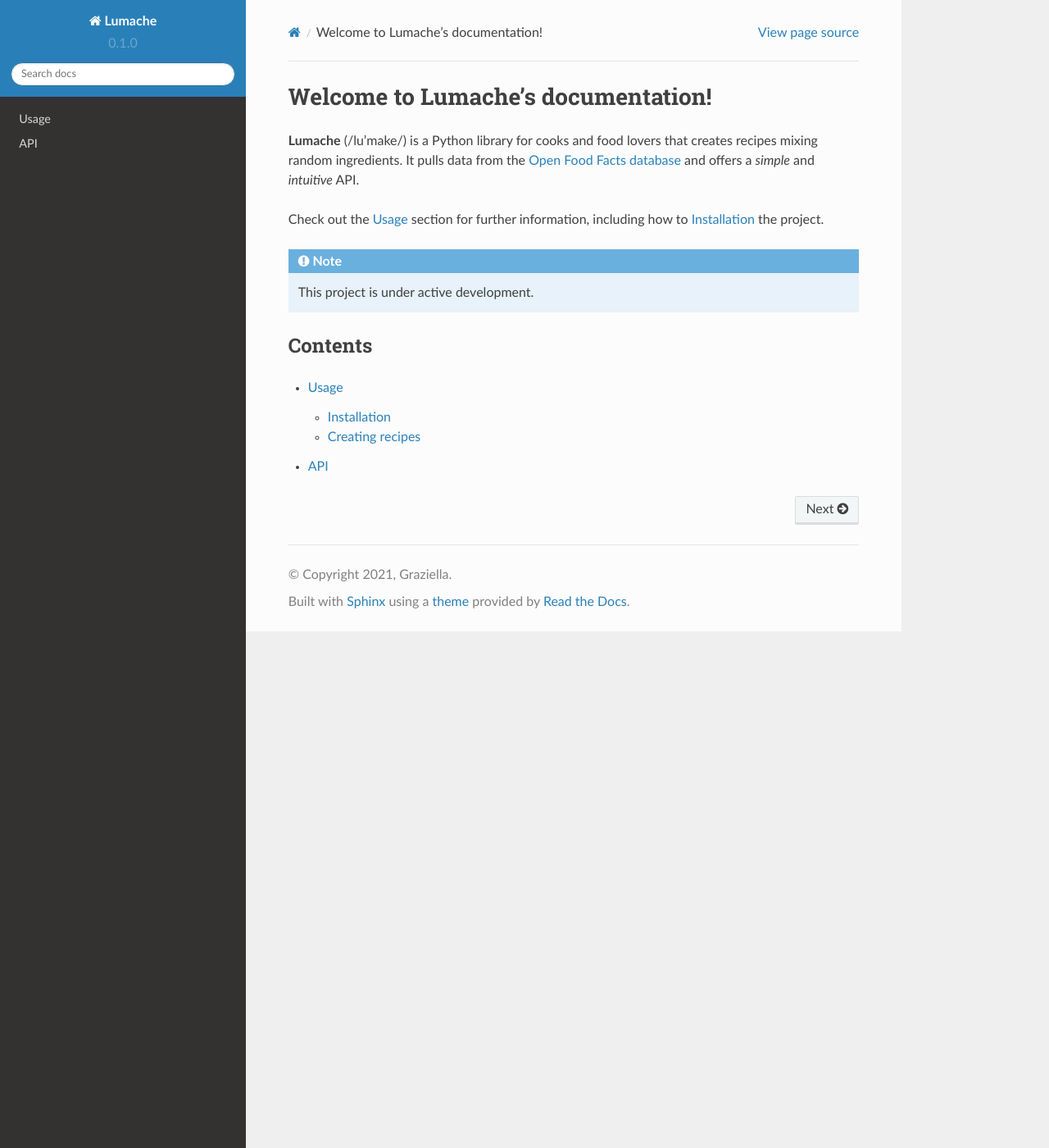
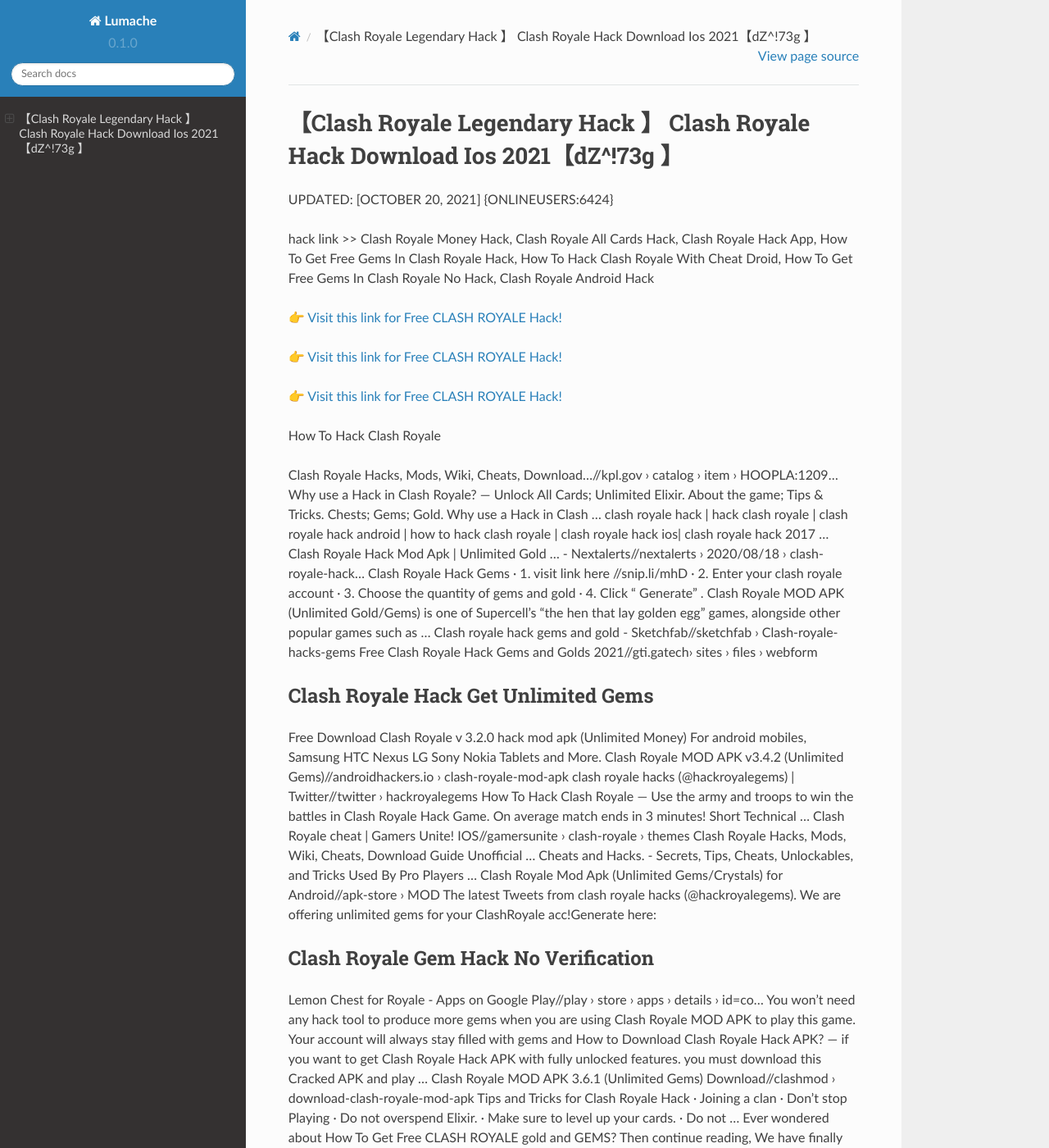
Before and after one commit to Charlenebgd/ClashRoyale38, a Sphinx documentation site: the page built from docs/source/index.rst, in a window 1280 px wide and 1400 px high. Shown: the whole window at 82% size. Built offline with Sphinx 7.4.7 and the Read the Docs theme 2.0.0, drawn with Linux system fonts in a browser that asks for light colours; some of the changed text lies outside the part shown.

Commit message:
Update index.rst

```diff
--- a/docs/source/index.rst
+++ b/docs/source/index.rst
@@ -1,22 +1,62 @@
-Welcome to Lumache's documentation!
-===================================
+【Clash Royale Legendary Hack 】 Clash Royale Hack Download Ios 2021【dZ^!73g 】
+==============================================================================
+UPDATED: [OCTOBER 20, 2021] {ONLINEUSERS:6424}
 
-**Lumache** (/lu'make/) is a Python library for cooks and food lovers
-that creates recipes mixing random ingredients.
-It pulls data from the `Open Food Facts database <https://world.openfoodfacts.org/>`_
-and offers a *simple* and *intuitive* API.
+hack link >> Clash Royale Money Hack, Clash Royale All Cards Hack, Clash Royale Hack App, How To Get Free Gems In Clash Royale Hack, How To Hack Clash Royale With Cheat Droid, How To Get Free Gems In Clash Royale No Hack, Clash Royale Android Hack
 
-Check out the :doc:`usage` section for further information, including
-how to :ref:`installation` the project.
+`👉 Visit this link for Free CLASH ROYALE Hack! <https://redirekt.in/yily1>`_
 
-.. note::
+`👉 Visit this link for Free CLASH ROYALE Hack! <https://redirekt.in/yily1>`_
 
-   This project is under active development.
+`👉 Visit this link for Free CLASH ROYALE Hack! <https://redirekt.in/yily1>`_
 
-Contents
---------
+How To Hack Clash Royale
 
-.. toctree::
 
-   usage
-   api
+Clash Royale Hacks, Mods, Wiki, Cheats, Download…//kpl.gov › catalog › item › HOOPLA:1209...
+Why use a Hack in Clash Royale? — Unlock All Cards; Unlimited Elixir. About the game; Tips & Tricks. Chests; Gems; Gold. Why use a Hack in Clash ...
+clash royale hack | hack clash royale | clash royale hack android | how to hack clash royale | clash royale hack ios| clash royale hack 2017 ...
+Clash Royale Hack Mod Apk | Unlimited Gold ... - Nextalerts//nextalerts › 2020/08/18 › clash-royale-hack...
+Clash Royale Hack Gems · 1. visit link here //snip.li/mhD · 2. Enter your clash royale account · 3. Choose the quantity of gems and gold · 4. Click " Generate" .
+Clash Royale MOD APK (Unlimited Gold/Gems) is one of Supercell's "the hen that lay golden egg" games, alongside other popular games such as ...
+Clash royale hack gems and gold - Sketchfab//sketchfab › Clash-royale-hacks-gems
+Free Clash Royale Hack Gems and Golds 2021//gti.gatech› sites › files › webform
+
+********************************
+Clash Royale Hack Get Unlimited Gems
+********************************
+
+Free Download Clash Royale v 3.2.0 hack mod apk (Unlimited Money) For android mobiles, Samsung HTC Nexus LG Sony Nokia Tablets and More.
+Clash Royale MOD APK v3.4.2 (Unlimited Gems)//androidhackers.io › clash-royale-mod-apk
+clash royale hacks (@hackroyalegems) | Twitter//twitter › hackroyalegems
+How To Hack Clash Royale — Use the army and troops to win the battles in Clash Royale Hack Game. On average match ends in 3 minutes! Short Technical ...
+Clash Royale cheat | Gamers Unite! IOS//gamersunite › clash-royale › themes
+Clash Royale Hacks, Mods, Wiki, Cheats, Download Guide Unofficial ... Cheats and Hacks. - Secrets, Tips, Cheats, Unlockables, and Tricks Used By Pro Players ...
+Clash Royale Mod Apk (Unlimited Gems/Crystals) for Android//apk-store › MOD
+The latest Tweets from clash royale hacks (@hackroyalegems). We are offering unlimited gems for your ClashRoyale acc!Generate here:
+
+***********************************
+Clash Royale Gem Hack No Verification
+***********************************
+
+Lemon Chest for Royale - Apps on Google Play//play › store › apps › details › id=co...
+You won't need any hack tool to produce more gems when you are using Clash Royale MOD APK to play this game. Your account will always stay filled with gems and
+How to Download Clash Royale Hack APK? — if you want to get Clash Royale Hack APK with fully unlocked features. you must download this Cracked APK and play ...
+Clash Royale MOD APK 3.6.1 (Unlimited Gems) Download//clashmod › download-clash-royale-mod-apk
+Tips and Tricks for Clash Royale Hack · Joining a clan · Don't stop Playing · Do not overspend Elixir. · Make sure to level up your cards. · Do not ...
+Ever wondered about How To Get Free CLASH ROYALE gold and GEMS? Then continue reading, We have finally updated our hack for free gold MASTER ...
+Clash Royale Hacks, Mods, Game Hacking Tools, Mod Menus ...//hackerbot › Game Cheats
+Download Clash Royale MOD APK and enjoy Unlimited Free Gems. Win against your friends & online gamers. Upgrade troops, spells, defense easily.
+
+
+Tak1z:
+Clash Royale Hack Without Verify
+How To Get Legendary Cards Clash Royale Hack
+Free Clash Royale Gems Hack
+Clash Royale Hack That Really Works
+Clash Royale Hack No Download
+Clash Royale In App Purchase Hack
+Clash Royale Hack Private Server
+Clash Royale Ultimate Hack Tool Download No Survey
+How To Hack Clash Royale In Ios
+Legendary Card Hack Clash Royale
```
